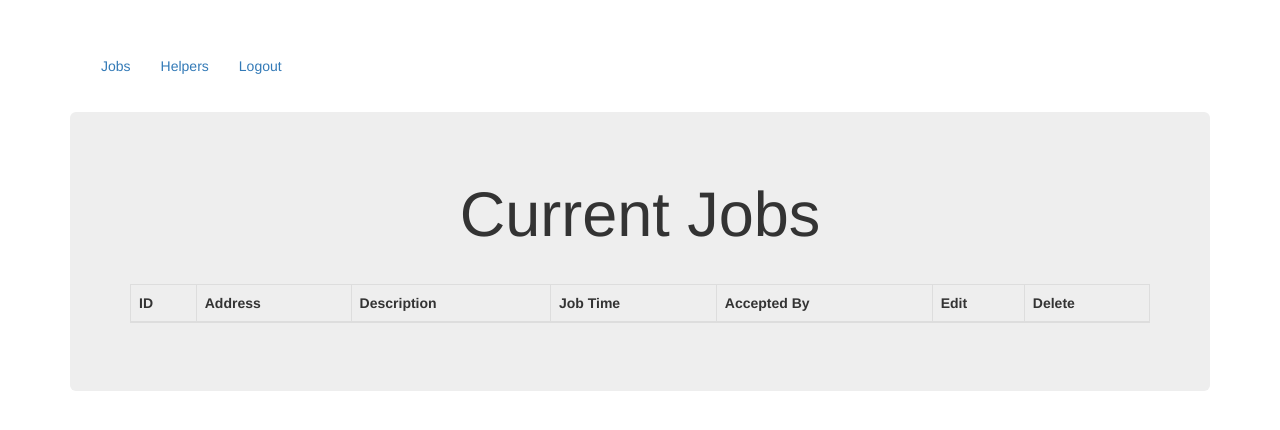
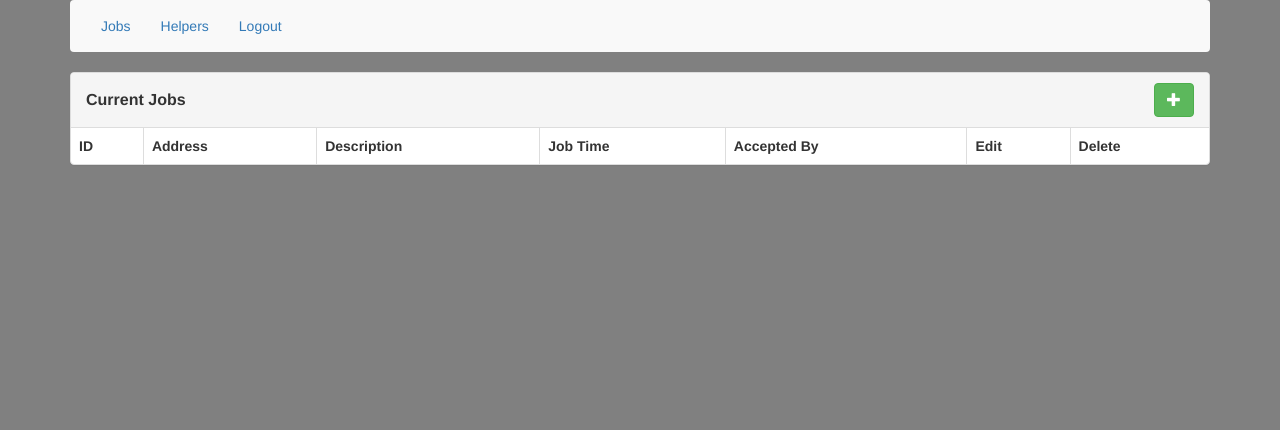
Before and after one commit to jtcotton63/CS462-FinalProject-PortalUI-REV00, a website: page views/index.html in a window 1280 px wide. Drawn offline with nearby package versions, Linux system fonts and the light colour scheme; some packages are replaced by stand-ins of ours; no server answers; a script that the page names is missing.

Commit message:
Added add button

```diff
--- a/views/index.html
+++ b/views/index.html
@@ -42,8 +42,6 @@
                                 }
                         );
                     };
-
-                    $scope.title = 'Current Jobs';
 
                     $scope.jobs = null;
                     $scope.displayIndex = null;
@@ -127,15 +125,25 @@
         <!-- Style -->
         <style>
             body {
-                padding: 40px;
+                background: gray;
             }
 
-            h1 {
-                padding-bottom: 25px;
+            h3 {
+                white-space: nowrap;
+                overflow: hidden;
+                text-overflow: ellipsis;
+                line-height: normal;
+                width: 75%;
+                padding-top: 8px;
+                font-weight: bold;
             }
 
             .modal-body {
                 margin: 10px;
+            }
+
+            .navbar {
+                background: #F9F9F9;
             }
         </style>
 
@@ -154,11 +162,13 @@
             </div>
         </nav>
 
-        <div ng-controller="IndexCtrl" class="jumbotron">
-            <div class="text-center">
-                <h1>{{title}}</h1>
+        <div ng-controller="IndexCtrl">
+            <div class="panel panel-default">
+                <div class="panel-heading">
+                    <h3 class="panel-title pull-left">Current Jobs</h3>
+                    <button class="btn btn-success pull-right"><span class="glyphicon glyphicon-plus"></span></button>
+                    <div class="clearfix"></div>
                 </div>
-
                 <table class="table table-bordered table-striped">
                     <thead class="thead-inverse">
                         <tr>
@@ -187,6 +197,7 @@
                     </tbody>
 
                 </table>
+            </div>
         </div>
 
 
```
Lines whose indentation alone changed are shown as unchanged.
